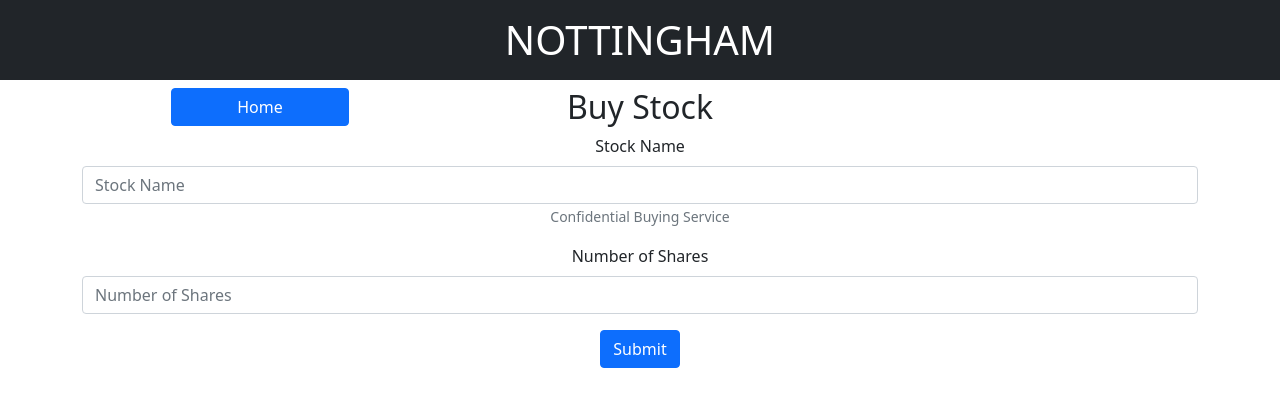
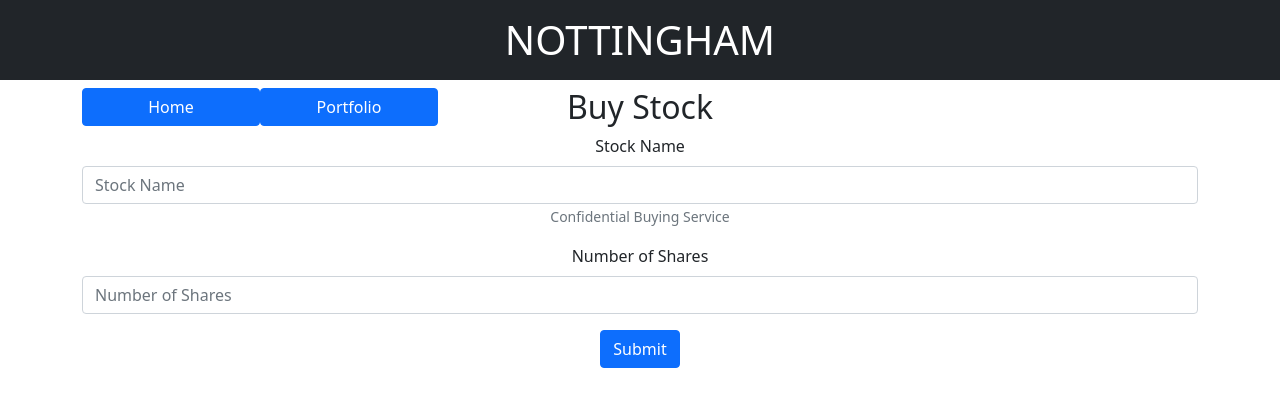
Before and after one commit to rayangendre/Nottingham, a React (Create React App) app in the folder FrontEnd/myapp/: page /buy in a window 1280 px wide. Shown: the top 406 px of the page. Built offline with nearby package versions, Linux system fonts and the light colour scheme.

Commit message:
added portfolio button on buy/sell

```diff
--- a/FrontEnd/myapp/src/buysell.js
+++ b/FrontEnd/myapp/src/buysell.js
@@ -18,6 +18,9 @@ const Buy = function(){
                     <nav>
                       <Link to="/">
                         <button type="submit" class="btn btn-primary w-50">Home</button>
+                      </Link>
+                      <Link to="/portfolio">
+                        <button type="submit" class="btn btn-primary w-50">Portfolio</button>
                       </Link>
                     </nav>
                  </Col>
@@ -61,6 +64,9 @@ const Sell = function(){
                     <Link to="/">
                       <button type="submit" class="btn btn-primary w-50">Home</button>
                     </Link>
+                    <Link to="/portfolio">
+                      <button type="submit" class="btn btn-primary w-50">Portfolio</button>
+                    </Link>
                   </nav>
                </Col>
                <Col><h2>Sell Stock</h2></Col>
```
